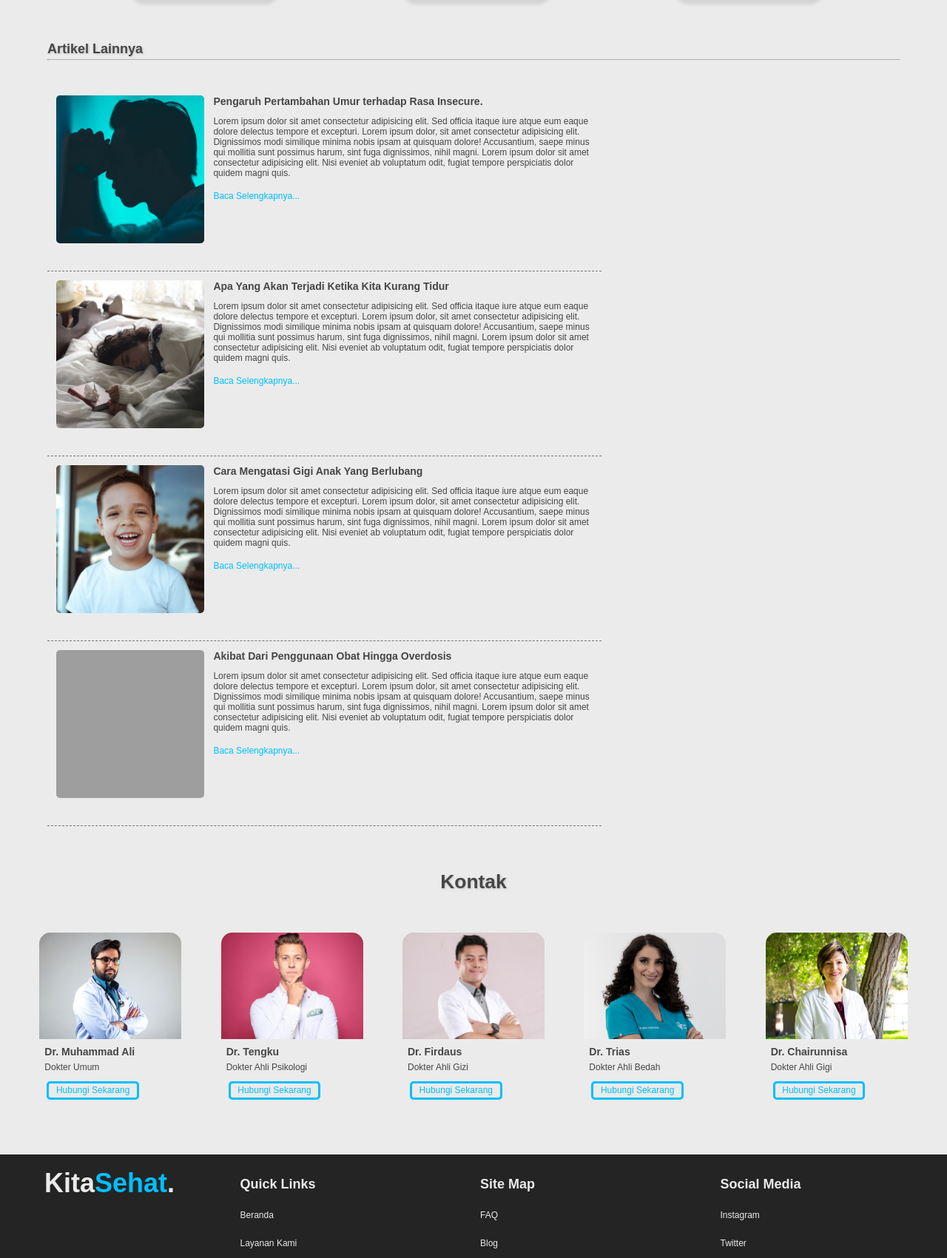
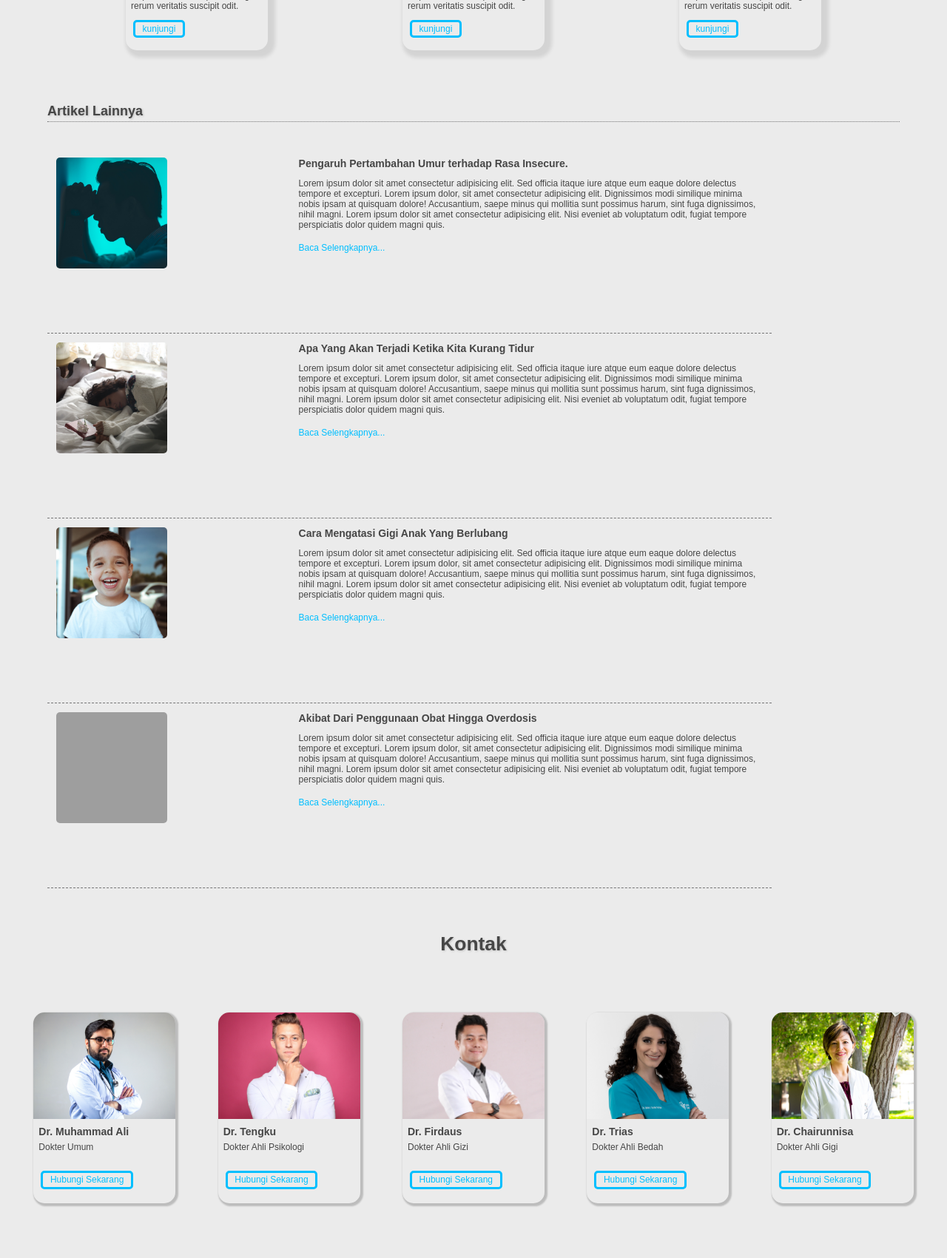
Before and after one commit to Lyramor/pw2023_223040083, a PHP site: page /kitasehat.html in a window 1280 px wide. Shown: the part 1680-3381 px from the top of the page at 74% size. Run offline with PHP 8.4, Linux system fonts and the light colour scheme; grey boxes are pictures that could not be loaded.

Commit message:
mengerjakan tubes

```diff
--- a/tubes/css/style.css
+++ b/tubes/css/style.css
@@ -21,7 +21,6 @@ body {
     font-family: 'Poppins', sans-serif;
     background-color: var(--bg);
     color: #fff;
-    height: 4000px;
 }
 
 /* navbar */
@@ -197,6 +196,7 @@ body {
     border-radius: 15px;
     width: 7rem;
     height: 11rem;
+    margin: 1rem 2rem;
 }
 
 .row .bg:hover {
@@ -228,7 +228,8 @@ body {
 /* artikel section */
 .artikel-page {
     border-radius: 15px;
-    height: 24rem;
+    margin: 1rem;
+    height: 25rem;
     width: 16rem;
     color: #ffffff;
     box-shadow: 5px 5px 5px 5px rgba(0, 0, 0, 0.1);
@@ -326,10 +327,11 @@ body {
 /* Kontak Section */
 .doctor {
     border-radius: 15px;
-    height: 20rem;
+    height: 21.5rem;
     width: 16rem;
     color: #ffffff;
-
+    box-shadow: 2px 2px 2px 2px rgba(0, 0, 0, 0.2);
+    margin-top: 2rem;
 }
 
 .doctor .doctor-img img {
@@ -356,7 +358,7 @@ body {
     background-color: var(--bg);
     border: 3px solid var(--primary);
     border-radius: 5px;
-    margin: 12px 0 0 10px;
+    margin: 25px 0 0px 10px;
 }
 
 .doctor a:hover {
@@ -431,7 +433,6 @@ body {
         height: 100vh;
         width: 30rem;
         transition: 0.3s;
-
     }
 
     .navbar .navbar-nav.active {
@@ -450,7 +451,20 @@ body {
         text-align: center;
         border: 4px solid var(--primary);
         font-weight: 700;
-        margin-top: 35rem;
+        margin-top: 45rem;
+    }
+
+    .lainnya-page {
+        width: 85%;
+    }
+
+    .lainnya-page .lainnya-img img {
+        width: 150px;
+        height: 150px;
+    }
+
+    .doctor {
+        margin: 2rem 1rem;
     }
 
 }
@@ -464,6 +478,20 @@ body {
     .navbar .navbar-nav #login {
         margin-top: 48rem;
     }
+
+    .lainnya-page {
+        width: 90%;
+        height: 165px;
+    }
+
+    .lainnya-page .lainnya-img img {
+        width: 100px;
+        height: 100px;
+    }
+
+    .doctor {
+        margin-top: 2rem;
+    }
 }
 
 /* Mobile Phone */
@@ -471,4 +499,14 @@ body {
     html {
         font-size: 55%;
     }
+
+    .artikel-page {
+        height: 25.5rem;
+    }
+
+    .lainnya-page {
+        height: 300px;
+        width: 90%;
+        font-size: 1.1rem;
+    }
 }
```
